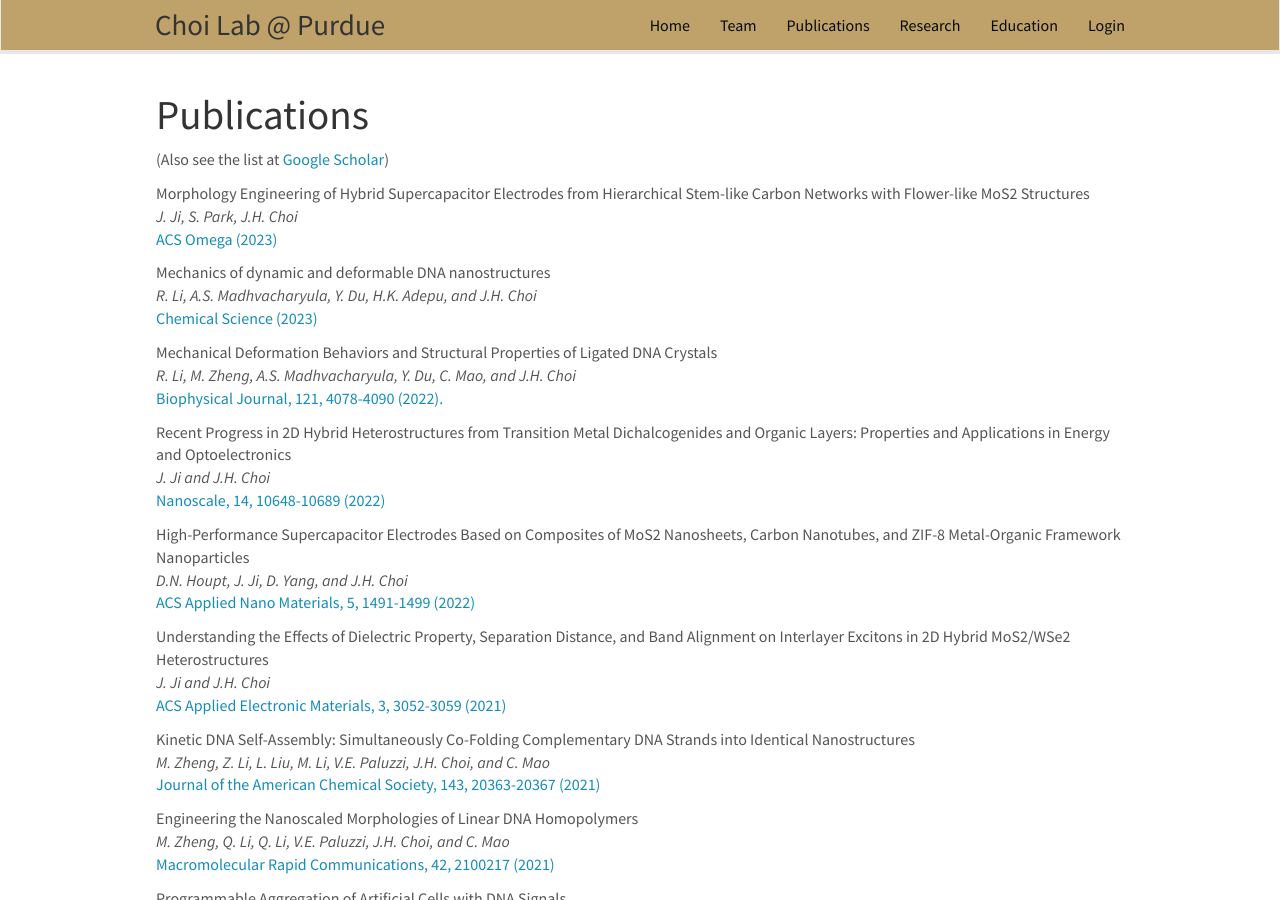
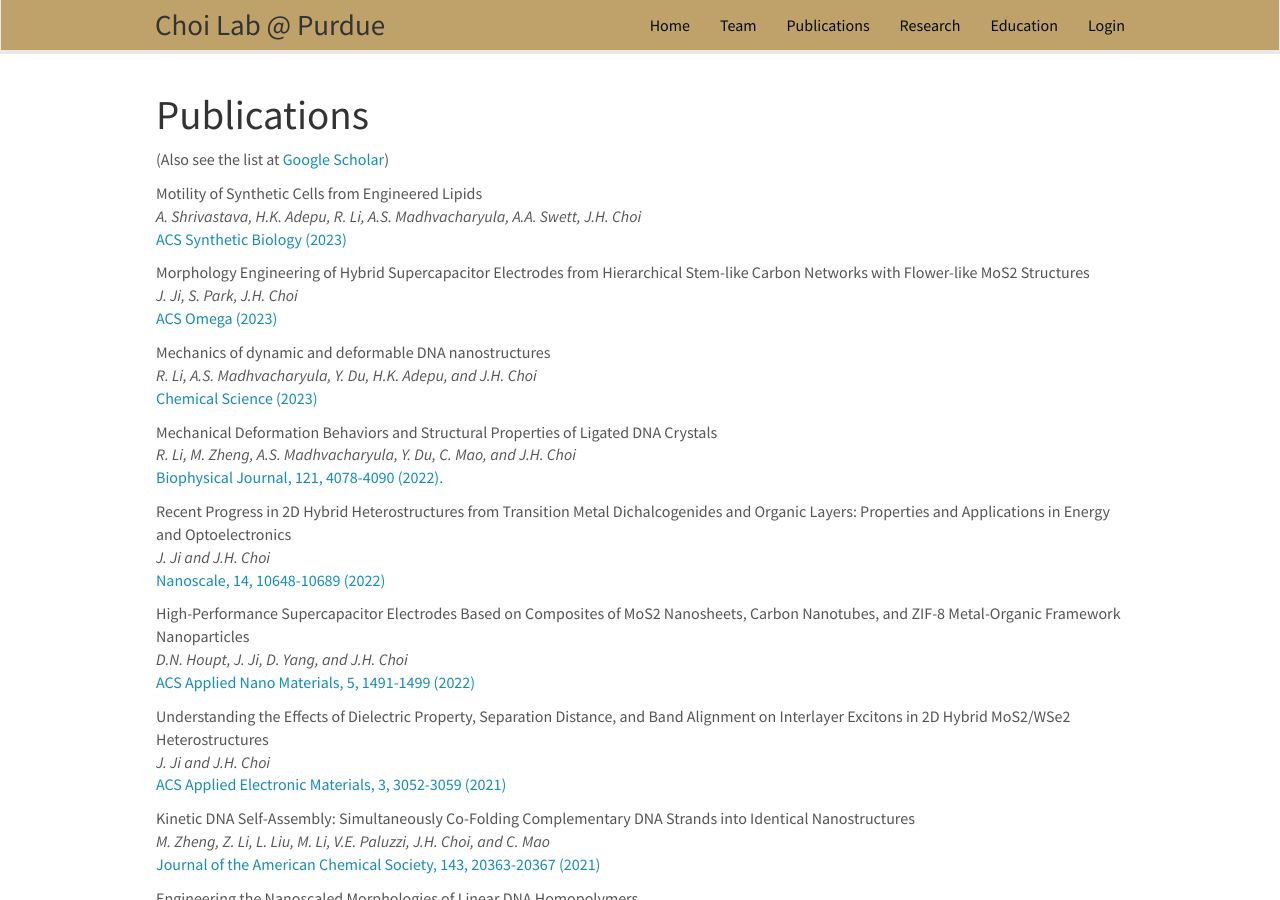
Before and after one commit to choidnalab/choidnalab.github.io, a Jekyll site: the page built from _pages/publications.md, in a window 1280 px wide and 900 px high. Built offline with Jekyll 4.4.1, drawn with Linux system fonts in a browser that asks for light colours; nearby versions of some CDN libraries.

Commit message:
Update publist.yml

```diff
--- a/_data/publist.yml
+++ b/_data/publist.yml
@@ -1,3 +1,15 @@
+- title: "Motility of Synthetic Cells from Engineered Lipids"
+  image: Conformation.png
+  description:
+  authors: A. Shrivastava, H.K. Adepu, R. Li, A.S. Madhvacharyula, A.A. Swett, J.H. Choi
+  link:
+    url: https://doi.org/10.1021/acssynbio.3c00271
+    display: ACS Synthetic Biology (2023)
+  highlight: 0
+  news2:
+
+
+
 - title: "Morphology Engineering of Hybrid Supercapacitor Electrodes from Hierarchical Stem-like Carbon Networks with Flower-like MoS2 Structures"
   image: Conformation.png
   description:
@@ -13,7 +25,7 @@
   description:
   authors: R. Li, A.S. Madhvacharyula, Y. Du, H.K. Adepu, and J.H. Choi
   link:
-    url: https://doi.org/10.1039/D3SC01793A 8
+    url: https://doi.org/10.1039/D3SC01793A
     display: Chemical Science (2023)
   highlight: 0
   news2:
```
